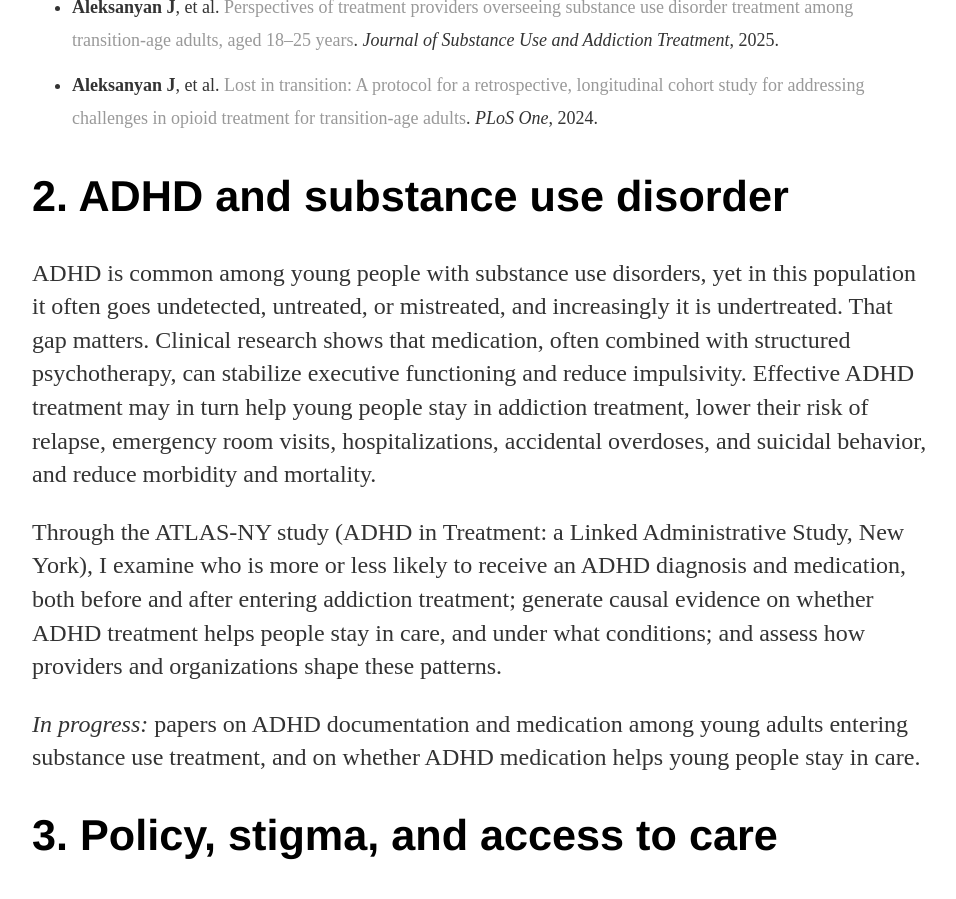
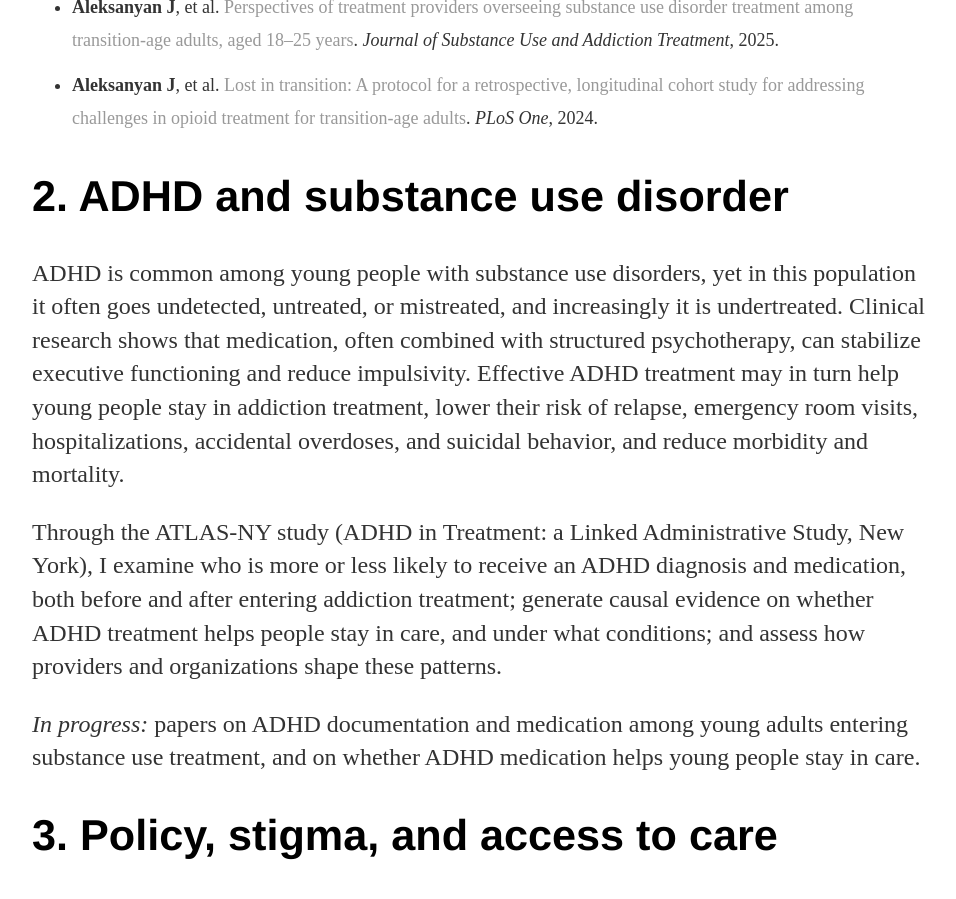
Before and after one commit to aja2182/aja2182.github.io, a Jekyll site: the page built from projects/index.html, in a window 1280 px wide and 900 px high, scrolled down 752 px. Shown: the whole window, without its empty margins (160-1116 px from the left). Built offline with Jekyll 4.4.1, drawn with Linux system fonts in a browser that asks for light colours.

Commit message:
Trim ADHD paragraph
Co-Authored-By: Claude Opus 5.5 <noreply@anthropic.com>
Claude-Session: https://claude.ai/code/session_01UBGUuVGNWPDgf7kVe33wss

```diff
--- a/projects/index.html
+++ b/projects/index.html
@@ -17,7 +17,7 @@ description: Research by Josh Aleksanyan on young adults in substance use treatm
 </ul>
 
 <h2>2. ADHD and substance use disorder</h2>
-<p>ADHD is common among young people with substance use disorders, yet in this population it often goes undetected, untreated, or mistreated, and increasingly it is undertreated. That gap matters. Clinical research shows that medication, often combined with structured psychotherapy, can stabilize executive functioning and reduce impulsivity. Effective ADHD treatment may in turn help young people stay in addiction treatment, lower their risk of relapse, emergency room visits, hospitalizations, accidental overdoses, and suicidal behavior, and reduce morbidity and mortality.</p>
+<p>ADHD is common among young people with substance use disorders, yet in this population it often goes undetected, untreated, or mistreated, and increasingly it is undertreated. Clinical research shows that medication, often combined with structured psychotherapy, can stabilize executive functioning and reduce impulsivity. Effective ADHD treatment may in turn help young people stay in addiction treatment, lower their risk of relapse, emergency room visits, hospitalizations, accidental overdoses, and suicidal behavior, and reduce morbidity and mortality.</p>
 <p>Through the ATLAS-NY study (ADHD in Treatment: a Linked Administrative Study, New York), I examine who is more or less likely to receive an ADHD diagnosis and medication, both before and after entering addiction treatment; generate causal evidence on whether ADHD treatment helps people stay in care, and under what conditions; and assess how providers and organizations shape these patterns.</p>
 <p><i>In progress:</i> papers on ADHD documentation and medication among young adults entering substance use treatment, and on whether ADHD medication helps young people stay in care.</p>
 
```
